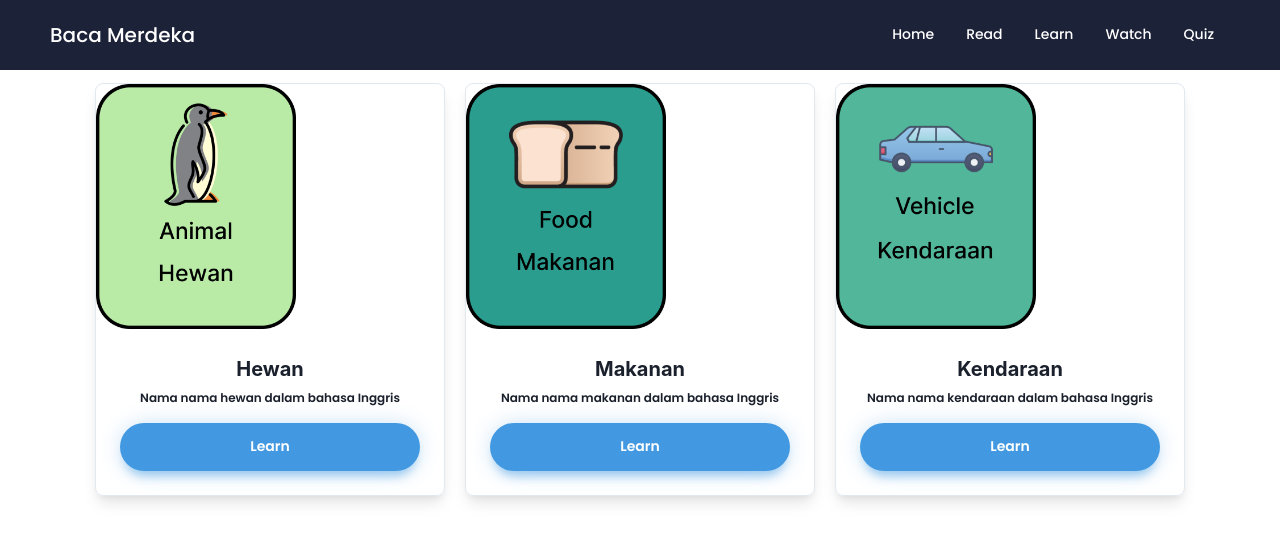
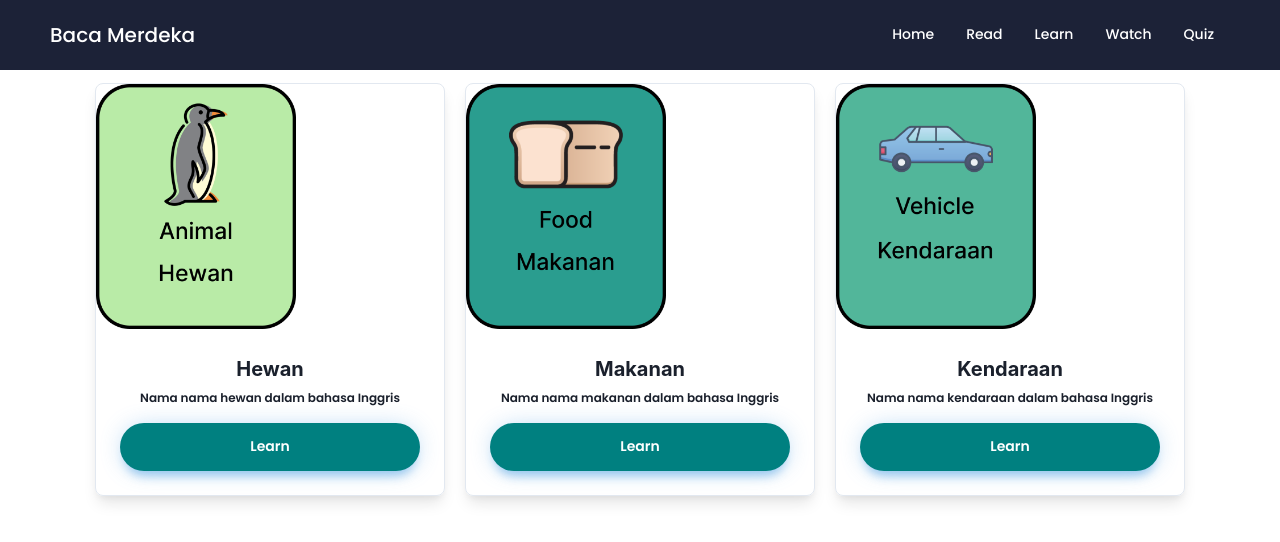
Before and after one commit to damaranshary/fe-ed4-capstone-project-gigih2.0, a React (Create React App) app: page /learn/vocabs in a window 1280 px wide. Shown: the top 542 px of the page. Built offline with nearby package versions, Linux system fonts and the light colour scheme; a web font is replaced by a local one.

Commit message:
updating button color on learn page

```diff
--- a/src/component/vocabItems/content/index.tsx
+++ b/src/component/vocabItems/content/index.tsx
@@ -81,7 +81,7 @@ const VocabContent = () => {
                         {/* Left Icon */}
                         <IconButton
                             aria-label="left-arrow"
-                            colorScheme="messenger"
+                            colorScheme="teal"
                             borderRadius="full"
                             position="absolute"
                             left={side}
@@ -94,7 +94,7 @@ const VocabContent = () => {
                         {/* Right Icon */}
                         <IconButton
                             aria-label="right-arrow"
-                            colorScheme="messenger"
+                            colorScheme="teal"
                             borderRadius="full"
                             position="absolute"
                             right={side}
--- a/src/component/vocabItems/index.tsx
+++ b/src/component/vocabItems/index.tsx
@@ -47,7 +47,7 @@ const Vocabs = ({ coverImageURL, name, id, category, description}: VocabsDataPro
                                     flex={1}
                                     fontSize={'sm'}
                                     rounded={'full'}
-                                    bg={'blue.400'}
+                                    bg={'teal'}
                                     color={'white'}
                                     size='lg'
                                     w='300px'
@@ -55,10 +55,10 @@ const Vocabs = ({ coverImageURL, name, id, category, description}: VocabsDataPro
                                         '0px 1px 25px -5px rgb(66 153 225 / 48%), 0 10px 10px -5px rgb(66 153 225 / 43%)'
                                     }
                                     _hover={{
-                                        bg: 'blue.500',
+                                        bg: 'teal',
                                     }}
                                     _focus={{
-                                        bg: 'blue.500',
+                                        bg: 'teal',
                                     }}>
                                     Learn
                                 </Button>
```
